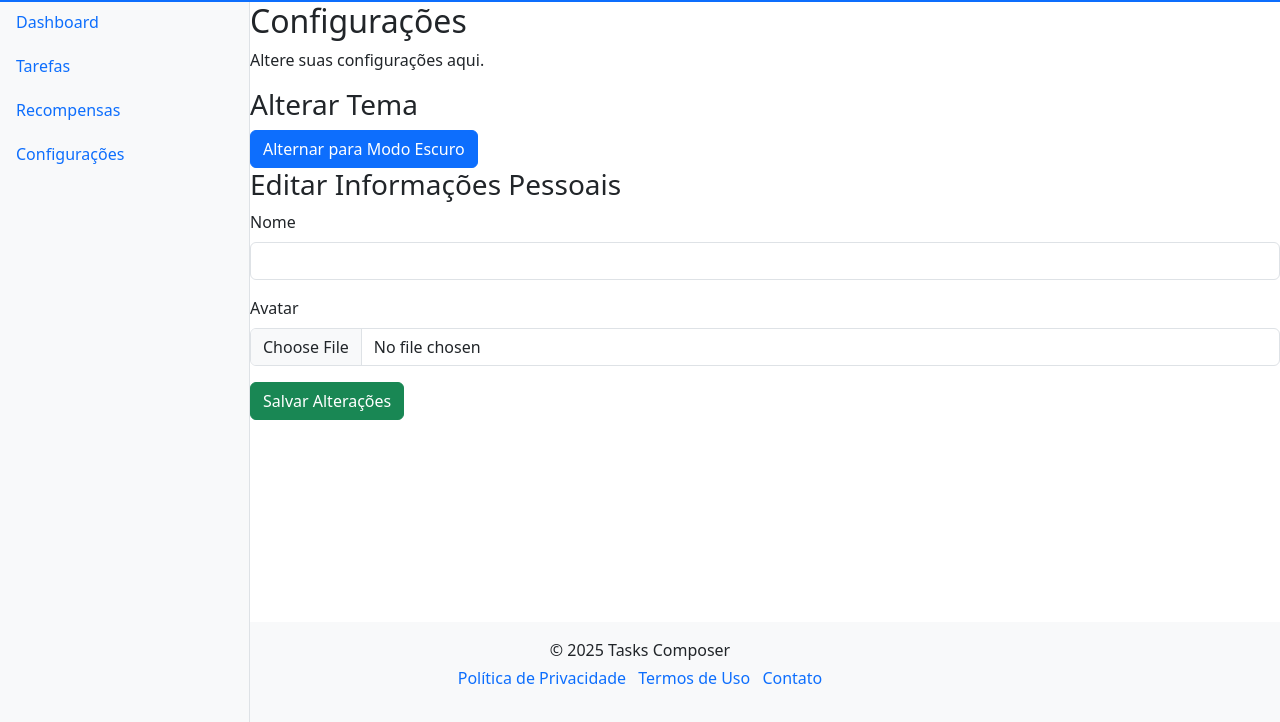
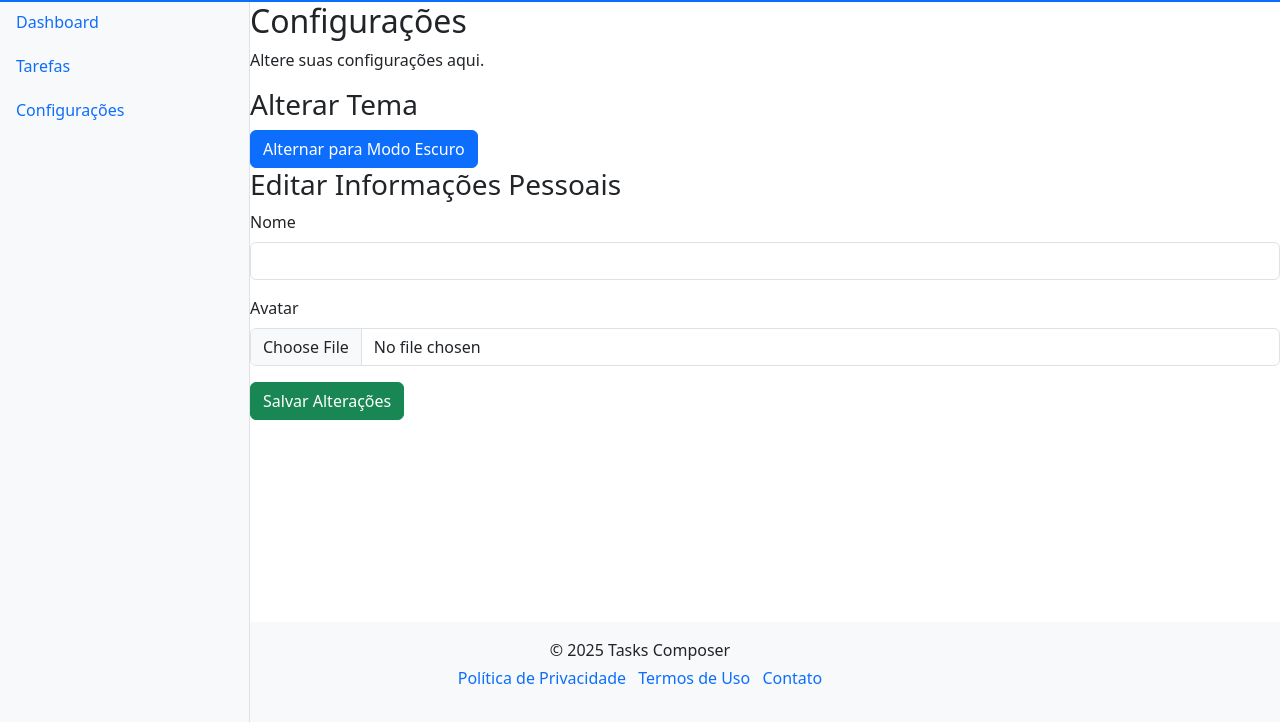
Before and after one commit to Gincaza/Tasks-Composer-ADC, a Django app: page /settings/ in a window 1280 px wide. Shown: the part 78-800 px from the top of the page. Run offline with Django 5.2, Linux system fonts and the light colour scheme; some libraries are stand-ins or nearby versions.

Commit message:
revert: rewards não vai mais ser implementado no  projeto

```diff
--- a/config/urls.py
+++ b/config/urls.py
@@ -24,7 +24,6 @@ urlpatterns = [
     path('tasks/', views.tasks, name='tasks'),
     path('tasks/<int:task_id>/delete/', views.delete_task, name='delete_task'),
     path('tasks/<int:task_id>/mark_completed/', views.mark_task_completed, name='mark_task_completed'),
-    path('rewards/', views.rewards, name='rewards'),
     path('settings/', views.settings, name='settings'),
     path('settings/update_user_info/', views.update_user_info, name='update_user_info'),
 ]
--- a/core/templates/base.html
+++ b/core/templates/base.html
@@ -27,11 +27,6 @@
             <li class="mb-1">
                 <a href="/tasks/" class="d-flex align-items-center text-decoration-none p-2">
                     <i class="bi bi-list-check me-2"></i> Tarefas
-                </a>
-            </li>
-            <li class="mb-1">
-                <a href="/rewards/" class="d-flex align-items-center text-decoration-none p-2">
-                    <i class="bi bi-gift me-2"></i> Recompensas
                 </a>
             </li>
             <li class="mb-1">
@@ -72,11 +67,6 @@
                     </a>
                 </li>
                 <li class="mb-1">
-                    <a href="/rewards/" class="d-flex align-items-center text-decoration-none p-2">
-                        <i class="bi bi-gift me-2"></i> Recompensas
-                    </a>
-                </li>
-                <li class="mb-1">
                     <a href="/settings/" class="d-flex align-items-center text-decoration-none p-2">
                         <i class="bi bi-gear me-2"></i> Configurações
                     </a>
@@ -99,11 +89,6 @@
                     <li class="mb-1">
                         <a href="/tasks/" class="d-flex align-items-center text-decoration-none p-2">
                             <i class="bi bi-list-check me-2"></i> Tarefas
-                        </a>
-                    </li>
-                    <li class="mb-1">
-                        <a href="/rewards/" class="d-flex align-items-center text-decoration-none p-2">
-                            <i class="bi bi-gift me-2"></i> Recompensas
                         </a>
                     </li>
                     <li class="mb-1">
--- a/core/templates/rewards.html
+++ /dev/null
@@ -1,6 +0,0 @@
-{% extends 'base.html' %}
-
-{% block content %}
-<h2>Recompensas</h2>
-<p>Veja suas recompensas aqui.</p>
-{% endblock %}
--- a/core/views.py
+++ b/core/views.py
@@ -55,9 +55,6 @@ def mark_task_completed(request, task_id):
         return JsonResponse({'success': True})
     return JsonResponse({'error': 'Invalid request'}, status=400)
 
-def rewards(request):
-    return render(request, 'rewards.html')
-
 def settings(request):
     return render(request, 'settings.html')
 
```
